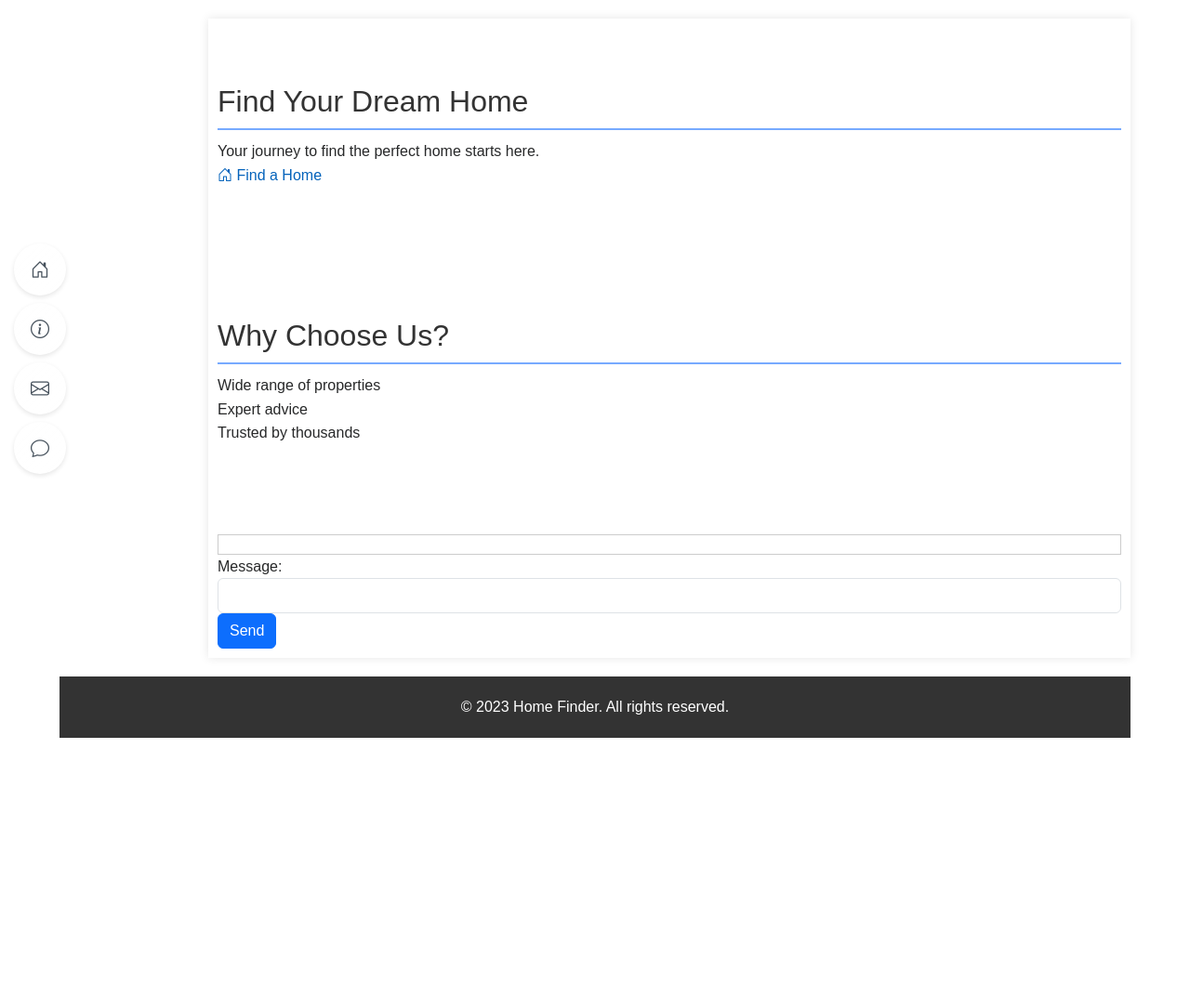
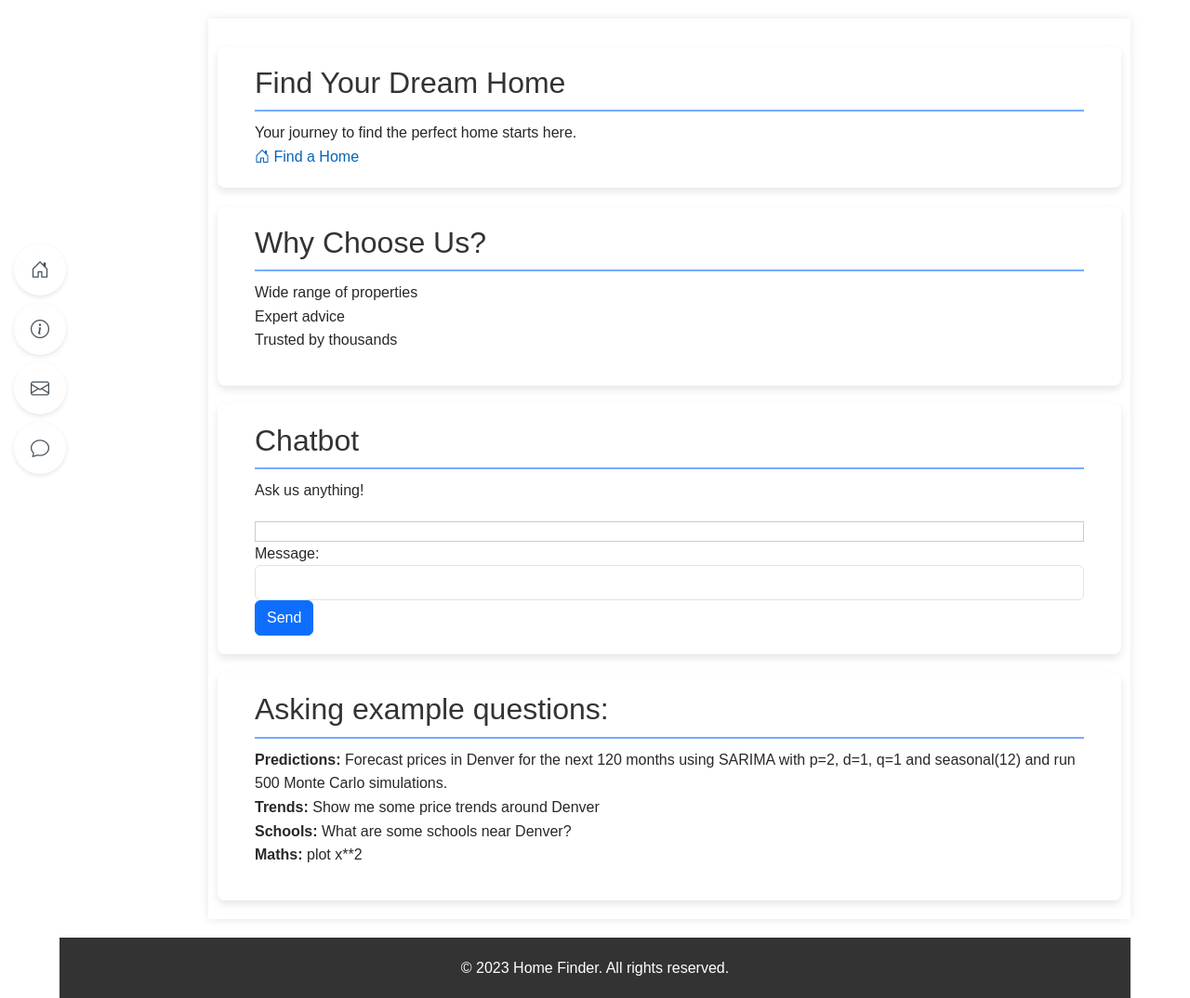
Before and after one commit to SUPERINTIALD/PerfectHouseFinder, a Flask app: page /chat in a window 1280 px wide. Shown: the whole page at 93% size. Before the commit the page ends 794 px from the top, so only its background shows below. Run offline with Flask 3, Linux system fonts and the light colour scheme; parts of the project's set-up code (start-up, migrations or seed data) failed here and were passed over; some libraries are stand-ins or nearby versions.

Commit message:
made css better for viewing

```diff
--- a/static/css/main.css
+++ b/static/css/main.css
@@ -525,13 +525,27 @@ footer p {
   /*--------------------------------------------------------------
   # Global Sections
   --------------------------------------------------------------*/
-  section,
+  /* section,
   .section {
+
     color: var(--default-color);
     background-color: var(--background-color);
-    padding: 60px 0;
-    overflow: clip;
-  }
+    padding: 2px 0;
+    overflow: auto;
+  } */
+
+section,
+.section {
+  color: var(--default-color);
+  background-color: var(--background-color);
+  padding: 20px 40px; /* Increased padding for better spacing */
+  margin: 20px auto; /* Center the sections horizontally */
+  /* max-width: 100%; Set a maximum width for the sections */
+  box-shadow: 0 4px 8px rgba(0, 0, 0, 0.1); /* Optional: Add a subtle shadow for better visual separation */
+  border-radius: 8px; /* Optional: Add rounded corners */
+  /* text-align: center; Optional: Center the text within the sections */
+  overflow: hidden; /* Ensure content doesn't overflow */
+}
 
   /*--------------------------------------------------------------
   # Global Section Titles
--- a/templates/index.html
+++ b/templates/index.html
@@ -18,7 +18,7 @@
         {% include 'nav.html' %}
     </header>
     <main>
-        <section>
+        <section style="margin-bottom: 10px;">
             <h2>Find Your Dream Home</h2>
             <p>Your journey to find the perfect home starts here.</p>
             <a href="./home"> <i class = "bi bi-house-door"> </i> <span>Find a Home</span></a>
@@ -33,7 +33,9 @@
         </section>
 
 
-
+        <section style="margin-bottom: 10px;">
+            <h2>Chatbot</h2>
+            <p>Ask us anything!</p>
             <div id="chatbox" class="chatbox"></div>
             <!-- Messages will appear here -->
             </div>
@@ -44,6 +46,21 @@
                 </div>
                 <button type="submit" class="btn btn-primary">Send</button>
             </form>
+
+        </section>
+        <section style="margin-bottom: 10px;">
+            <div>
+                <h2>Asking example questions:</h2>
+                <ul>
+
+                    <li><strong>Predictions:</strong> Forecast prices in Denver for the next 120 months using SARIMA with p=2, d=1, q=1 and seasonal(12) and run 500 Monte Carlo simulations.</li>
+                    <li><strong>Trends: </strong> Show me some price trends around Denver</li>
+                    <li><strong>Schools: </strong> What are some schools near Denver?</li>
+                    <li><strong>Maths:</strong>  plot x**2</li>
+
+                </ul>
+            </div>
+        </section>
     </main>
     <script src="../static/js/chat.js"></script>
 
```
Lines whose indentation alone changed are shown as unchanged.
